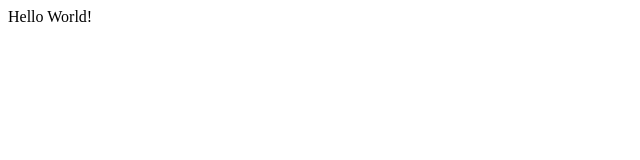
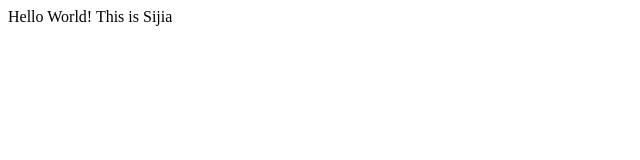
Before and after one commit to jlomelin7/754-demo, a plain HTML site: page index.html in a window 1280 px wide. Shown: the full height of the page, 0-640 px from the left. Drawn offline with Linux system fonts and the light colour scheme.

Commit message:
Update index.html
sijia

```diff
--- a/index.html
+++ b/index.html
@@ -5,7 +5,7 @@
 </head>
 
 <body>
-    <p>Hello World!</p>
+    <p>Hello World! This is Sijia</p>
 </body>
 
 
```
